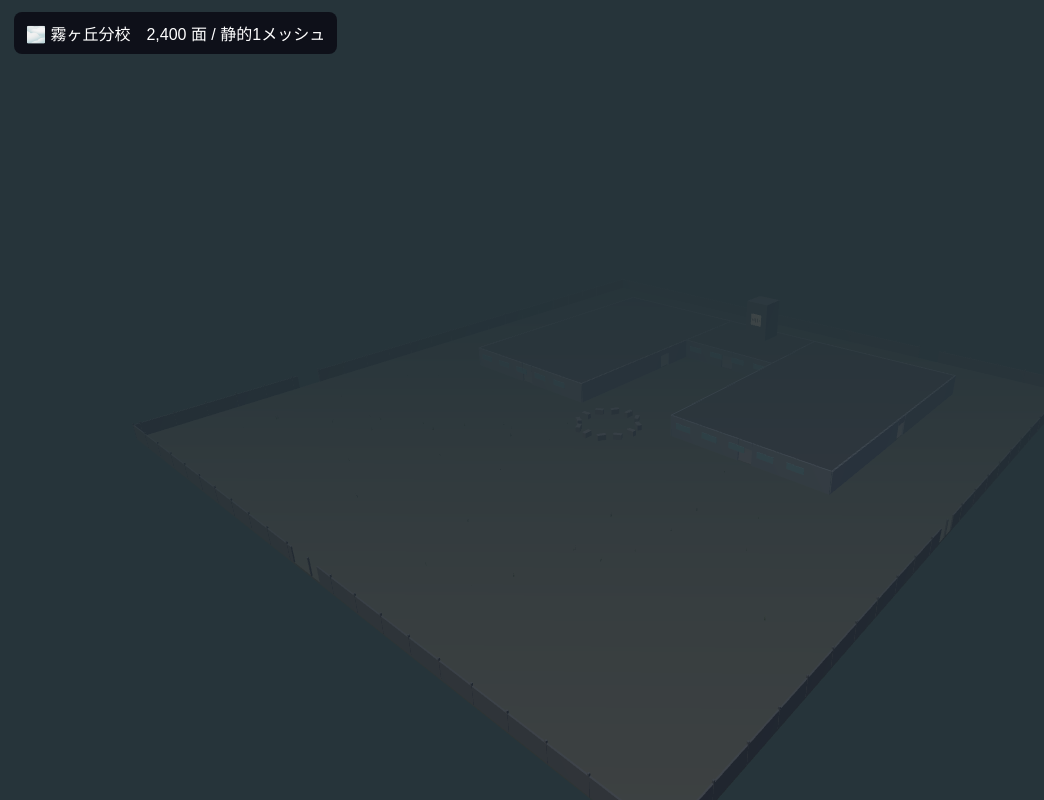
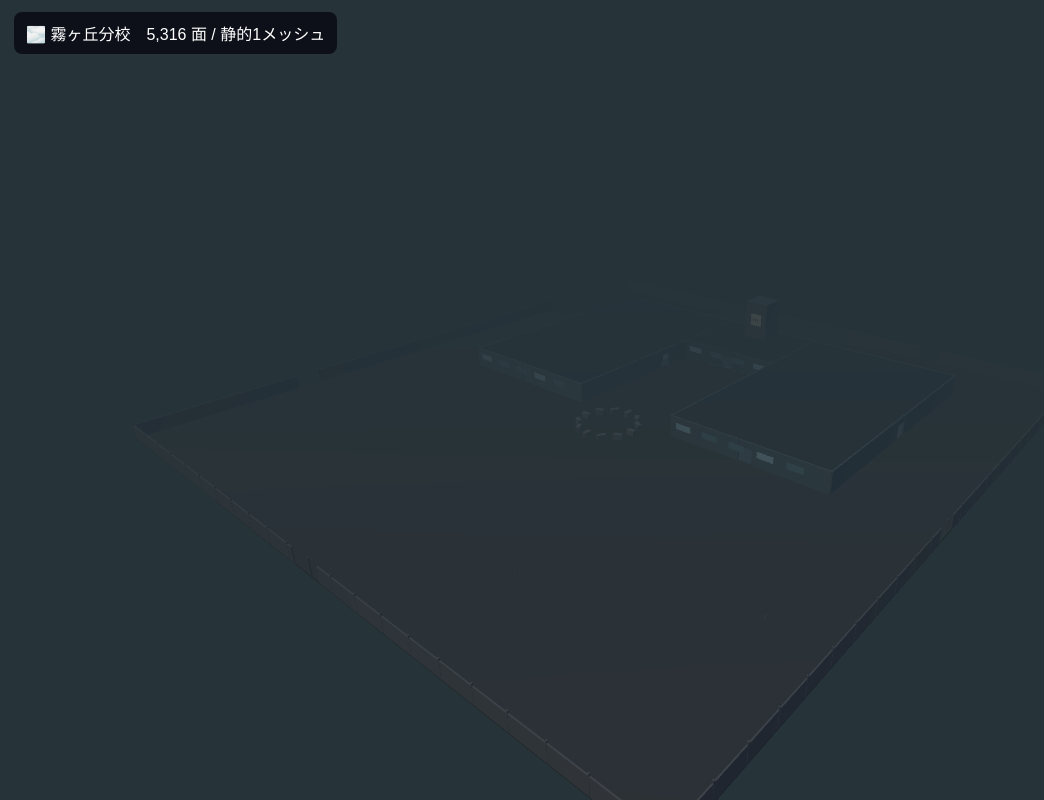
Before and after one commit to YANOKEN10/haikou-obake, a website: page tools/stage-preview.html in a window 1280 px wide. Shown: the whole page, without its empty margins (0-1044 px from the left). Drawn offline with nearby package versions, Linux system fonts and the light colour scheme.

Commit message:
Rebuild Kirigaoka branch school interiors

```diff
--- a/src/stageworld.js
+++ b/src/stageworld.js
@@ -91,30 +91,90 @@ function buildBranch(scene, opts) {
     { id: "east", name: "給食室のドア", out: { x: 39, z: 3 }, in: { x: 31, z: 3 } },
     { id: "west", name: "割れた美術室", out: { x: -39, z: -4 }, in: { x: -31, z: -4 } },
   ];
-  mb.slab(bounds.x1, bounds.z1, bounds.x2, bounds.z2, 0, 0.3, 0x394340);
-  // 以前の木造四階建てと重ならない、低いコンクリートのコの字校舎。
+  mb.slab(bounds.x1, bounds.z1, bounds.x2, bounds.z2, 0, 0.3, 0x252e31);
+  // 青白い月明かりに沈む、低いコンクリートのコの字校舎。
   const wings = [
-    { x1: -38, x2: -10, z1: -28, z2: 18, c: 0x596269 },
-    { x1: 10, x2: 38, z1: -28, z2: 18, c: 0x536069 },
-    { x1: -10, x2: 10, z1: -28, z2: -12, c: 0x4d5962 },
+    { x1: -38, x2: -10, z1: -28, z2: 18, c: 0x40575a },
+    { x1: 10, x2: 38, z1: -28, z2: 18, c: 0x394f54 },
+    { x1: -10, x2: 10, z1: -28, z2: -12, c: 0x354a50 },
   ];
   for (const w of wings) {
-    mb.slab(w.x1, w.z1, w.x2, w.z2, 0.12, 0.24, 0x4b5052);
-    mb.slab(w.x1, w.z1, w.x2, w.z2, 3.55, 0.28, 0x30383e);
+    mb.slab(w.x1, w.z1, w.x2, w.z2, 0.12, 0.24, 0x33474c);
+    mb.slab(w.x1, w.z1, w.x2, w.z2, 3.55, 0.28, 0x202b31);
     for (const [axis, fixed, from, to] of [["x", w.z1, w.x1, w.x2], ["x", w.z2, w.x1, w.x2], ["z", w.x1, w.z1, w.z2], ["z", w.x2, w.z1, w.z2]])
       wallWithHoles(mb, col, { axis, fixed, from, to, y1: 0, y2: 3.6, thick: 0.25, color: w.c,
         holes: [{ a: (from + to) / 2 - 1.2, b: (from + to) / 2 + 1.2, y1: 0, y2: 2.5 }] });
-    // 青緑の連続窓が、この分校の見分けやすいしるし。
+    // 冷たい月色の連続窓と、ところどころ消えた蛍光灯。
     const n = Math.max(2, Math.floor((w.x2 - w.x1) / 5));
-    for (let i = 0; i < n; i++) mb.box(w.x1 + 2.5 + i * 5, 2.1, w.z2 + 0.15, 2.8, 1.0, 0.08, 0x49737a);
+    for (let i = 0; i < n; i++) {
+      mb.box(w.x1 + 2.5 + i * 5, 2.1, w.z2 + 0.15, 2.8, 1.0, 0.08, i%3===0?0x7daab8:0x456d78);
+      mb.box(w.x1 + 2.5 + i * 5, 3.32, (w.z1+w.z2)/2, 2.5, 0.08, 0.28, i%4===0?0x243237:0x9bc9c8);
+    }
   }
   const indoorRects = wings;
-  addRoom(rooms, spawnSpots, "science", "標本だらけの理科室", "science", -36, -25, -12, -7, 0.7);
-  addRoom(rooms, spawnSpots, "art", "石こう像の美術室", "art", -36, -5, -12, 15, 0.55);
-  addRoom(rooms, spawnSpots, "lunch", "止まった給食室", "home", 12, -25, 36, -7, 0.68);
-  addRoom(rooms, spawnSpots, "broadcast", "霧の放送室", "music", 12, -5, 36, 15, 0.58);
-  addRoom(rooms, spawnSpots, "archive", "地下資料庫への入口", "library", -8, -26, 8, -14, 0.9);
-  addRoom(rooms, spawnSpots, "court", "ひびわれた中庭", "yard", -9, -10, 9, 30, 0.35);
+  addRoom(rooms, spawnSpots, "toilet", "青ざめた旧トイレ", "toilet", -36, -25, -12, -7, 0.7);
+  addRoom(rooms, spawnSpots, "moonclass", "月明かりの教室", "class", -36, -5, -12, 15, 0.55);
+  addRoom(rooms, spawnSpots, "desks", "机が残る教室", "class", 12, -25, 36, -7, 0.68);
+  addRoom(rooms, spawnSpots, "candles", "ろうそくの特別教室", "music", 12, -5, 36, 15, 0.58);
+  addRoom(rooms, spawnSpots, "archive", "明かりの消えた資料室", "library", -8, -26, 8, -14, 0.9);
+  addRoom(rooms, spawnSpots, "court", "雨だまりの中庭", "yard", -9, -10, 9, 30, 0.35);
+
+  // 長廊下の錆びたロッカーとベンチ。扉の濃淡を変えて放置感を出す。
+  for (const sx of [-1,1]) for (let i=0;i<7;i++) {
+    const x=sx*12.2,z=-24+i*6.1;
+    mb.box(x,1.05,z,0.72,2.1,2.35,i%3===0?0x2d4852:0x42606a);
+    mb.box(x-sx*.38,1.35,z,0.06,.16,1.45,0x182a31);
+    if(i%2===0) mb.box(x-sx*1.2,.42,z+1.3,1.5,.18,.42,0x4a4640);
+  }
+
+  // 旧トイレ：青いタイル、個室、洗面台。赤い表現は使わず黒い水染みだけ。
+  mb.slab(-36,-25,-12,-7,.16,.08,0x49666d);
+  for(let i=0;i<4;i++){
+    const x=-33+i*5.2;
+    mb.box(x,1.25,-22.8,.16,2.5,4.0,0x557176);
+    col.add(x-.1,-24.8,x+.1,-20.8,0,2.5,"furn");
+    mb.box(x+2.2,.42,-23.2,1.15,.84,1.25,0xc4cbc3);
+  }
+  for(let i=0;i<4;i++){
+    const x=-33+i*5.4;
+    mb.box(x,.78,-9.0,2.1,.25,.85,0xb2c4c3);
+    mb.box(x,1.45,-8.58,1.5,1.05,.06,0x416773);
+  }
+
+  // 二つの教室：机と椅子を中央の通路を空けて並べる。
+  const deskRows=[
+    {xs:[-33,-29,-19,-15],zs:[0,5,10],frontZ:14.5},
+    {xs:[16,21,27,32],zs:[-22,-17,-12],frontZ:-7.5},
+  ];
+  for(const room of deskRows){
+    for(const x of room.xs) for(const z of room.zs){
+      mb.box(x,.82,z,2.1,.16,1.25,0x525451);
+      mb.box(x,.42,z-.42,.16,.78,.16,0x303b3d);
+      mb.box(x,.42,z+.42,.16,.78,.16,0x303b3d);
+      mb.box(x,.62,z+1.0,1.35,.18,.22,0x3b4546);
+    }
+    mb.box((room.xs[0]+room.xs.at(-1))/2,1.65,room.frontZ,15.5,1.35,.12,0x182e2e);
+    mb.box((room.xs[0]+room.xs.at(-1))/2,.35,room.frontZ-.8,4.2,.7,1.2,0x474a45);
+  }
+
+  // 特別教室：机を輪にして、紙とろうそくを置く。儀式めくが子ども向けの非残酷表現。
+  const rx=24,rz=5;
+  for(let i=0;i<12;i++){
+    const a=i/12*Math.PI*2,x=rx+Math.cos(a)*6,z=rz+Math.sin(a)*6;
+    mb.box(x,.72,z,2.1,.18,1.15,0x4a4547,{rotY:-a});
+    mb.box(x,1.18,z,.16,.9,.16,0xf2df9a);
+    mb.box(x,1.7,z,.22,.28,.22,i%3===0?0xb85b9b:0xf0b35b);
+  }
+  mb.slab(rx-2.3,rz-1.5,rx+2.3,rz+1.5,.2,.04,0xe0d3ad);
+  for(let i=0;i<16;i++){
+    const a=i/16*Math.PI*2;
+    mb.box(rx+Math.cos(a)*3.3,.18,rz+Math.sin(a)*3.3,.38,.04,.16,0xc9c08a,{rotY:-a});
+  }
+
+  // ひび、はがれた床材、黒い雨染み。血ではなく経年劣化として見せる。
+  const stains=[[-30,3,3.2,1.1],[-18,-16,2.4,.8],[29,-19,3.6,1.2],[18,10,2.8,.9],[-2,-19,3.3,1.0]];
+  for(const [x,z,w,d] of stains) mb.slab(x-w/2,z-d/2,x+w/2,z+d/2,.205,.025,0x20282a);
+  for(let i=0;i<18;i++) mb.box(-8+i*.9,.22,-12.2+(i%3)*.35,.75,.05,.12,i%2?0x627277:0x27373b,{rotY:(i%3-1)*.45});
   // 中庭の枯れた噴水と時計塔。
   for (let i = 0; i < 12; i++) {
     const a = i / 12 * Math.PI * 2;
--- a/tools/stage-preview.html
+++ b/tools/stage-preview.html
@@ -15,6 +15,7 @@ scene.add(new THREE.HemisphereLight(0xc9b8d8, 0x303038, 3.2));
 const sun = new THREE.DirectionalLight(0xffd8b0, 2.5); sun.position.set(-30, 70, 50); scene.add(sun);
 const camera = new THREE.PerspectiveCamera(55, innerWidth / innerHeight, 0.1, 300);
 if (ground && id === "park") { camera.position.set(0, 3.2, 70); camera.lookAt(0, 5, 6); }
+else if (ground && id === "branch") { camera.position.set(-24, 2.2, 29); camera.lookAt(-24, 1.5, -20); }
 else { camera.position.set(id === "branch" ? 78 : 88, id === "branch" ? 55 : 62, 105); camera.lookAt(0, 2, 14); }
 const renderer = new THREE.WebGLRenderer({ antialias: true, powerPreference: "high-performance" });
 renderer.setPixelRatio(Math.min(devicePixelRatio, 1.5)); renderer.setSize(innerWidth, innerHeight); document.body.append(renderer.domElement);
```
